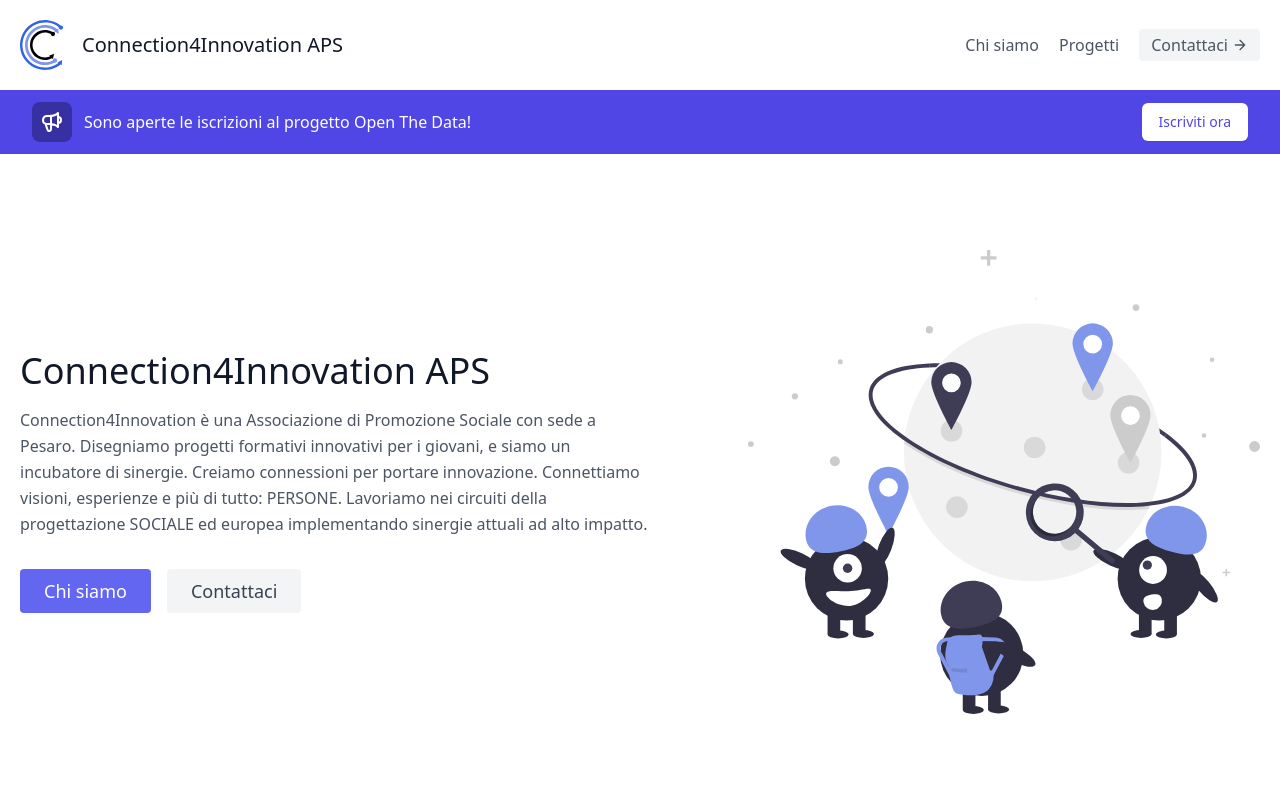
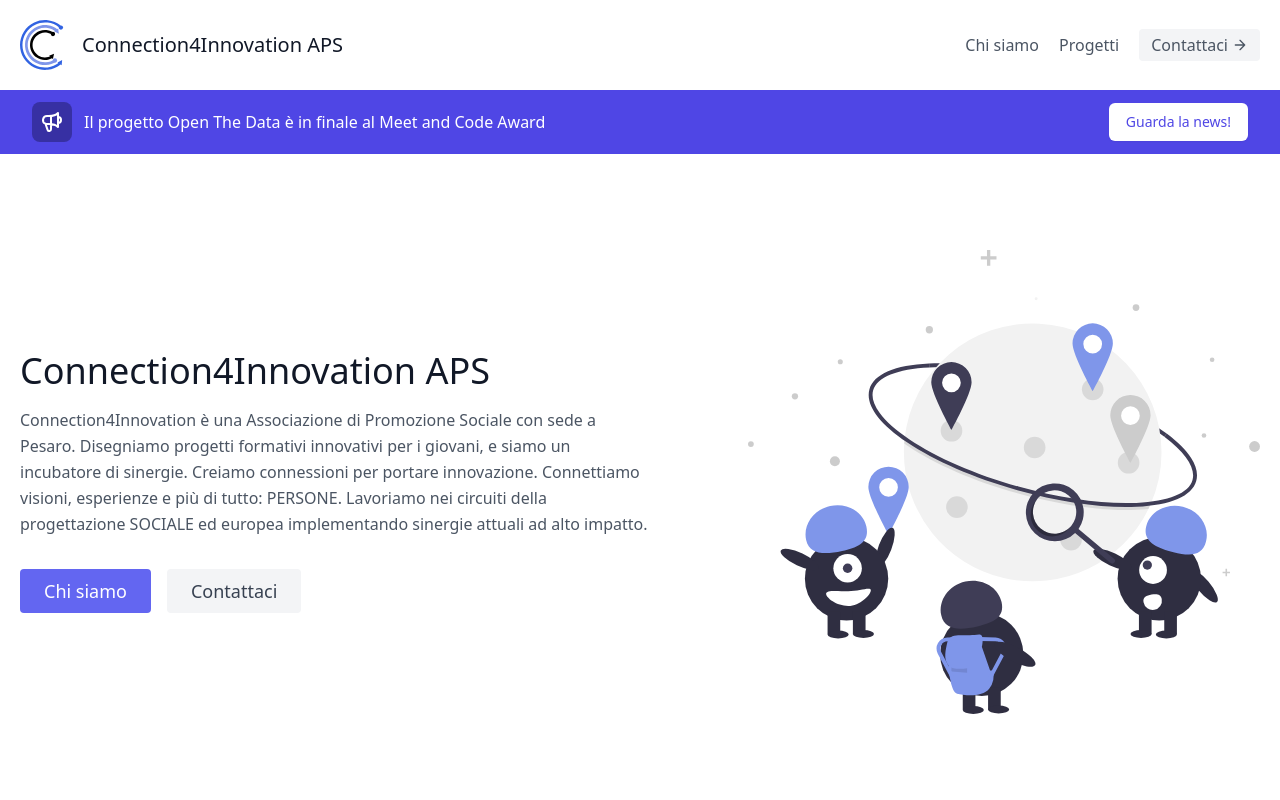
Before and after one commit to Connection4Innovation/personal-website, a Next.js app: page / in a window 1280 px wide. Shown: the top 800 px of the page. Built offline with nearby package versions, Linux system fonts and the light colour scheme; no server answers.

Commit message:
modificato header

```diff
--- a/public/locales/it/progetti.json
+++ b/public/locales/it/progetti.json
@@ -8,5 +8,7 @@
   "otd_description": "Il progetto consiste di 4 videolezioni che accompagneranno l’utente nell'apprendimento del linguaggio di programmazione Python e nella realizzazione di manipolazione e visualizzazione grafiche di set di dati disponibili online. \n Alla fine di ogni video, ci sarà un breve questionario da compilare, per monitorare lo stato di apprendimento.\n\nI partecipanti elaboreranno un dataset tramite Jupiter Notebook e alcune librerie di Python (Pandas, Matplotlib, Seaborn), per realizzare delle data visualization partendo da set di dati disponibili online, nei siti governativi (World Bank Open Data, OECD Data). \n",
   "partners": "Partners",
   "iscrizioni_aperte": "Sono aperte le iscrizioni al progetto Open The Data!",
-  "iscriviti_ora": "Iscriviti ora"
+  "iscriviti_ora": "Iscriviti ora",
+  "siamo_in_finale": "Il progetto Open The Data è in finale al Meet and Code Award",
+  "guarda_la_news": "Guarda la news!"
 }
--- a/src/components/header.js
+++ b/src/components/header.js
@@ -49,13 +49,13 @@
                               d="M11 5.882V19.24a1.76 1.76 0 01-3.417.592l-2.147-6.15M18 13a3 3 0 100-6M5.436 13.683A4.001 4.001 0 017 6h1.832c4.1 0 7.625-1.234 9.168-3v14c-1.543-1.766-5.067-3-9.168-3H7a3.988 3.988 0 01-1.564-.317z"/>
                       </svg>
                     </span>
-                        <p className="ml-3 font-medium text-white">{t('progetti:iscrizioni_aperte')}</p>
+                        <p className="ml-3 font-medium text-white">{t('progetti:siamo_in_finale')}</p>
                     </div>
                     <div className="order-3 mt-2 flex-shrink-0 w-full sm:mt-0 sm:w-auto">
-                        <Link href="/progetti/open-the-data">
+                        <Link href="https://www.meet-and-code.org/it/it/news-show/458">
                             <a
                                 className="flex items-center justify-center px-4 py-2 border border-transparent rounded-md shadow-sm text-sm font-medium text-indigo-600 bg-white hover:bg-indigo-50">
-                                {t('progetti:iscriviti_ora')}
+                                {t('progetti:guarda_la_news')}
                             </a>
                         </Link>
                     </div>
```
